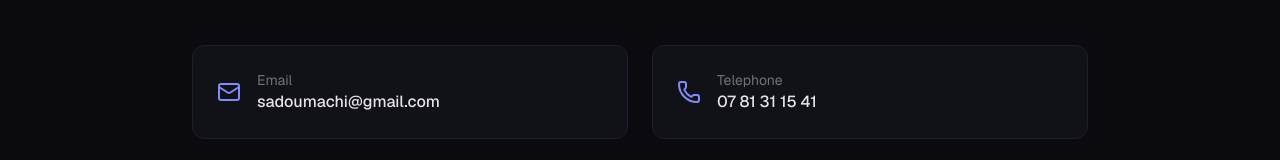
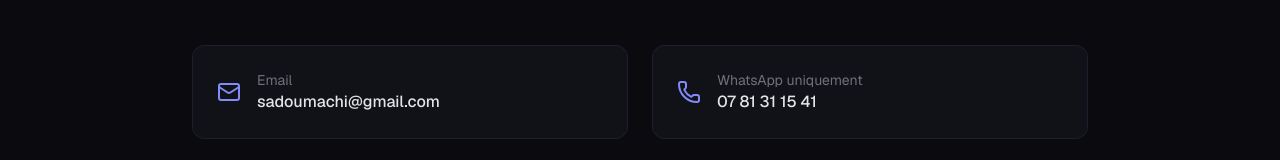
Before and after one commit to Gojobyte/portfolio-ia-saas, a Next.js app: page / in a window 1280 px wide. Shown: the part 5660-5820 px from the top of the page. Built offline with nearby package versions, Linux system fonts and the light colour scheme.

Commit message:
Contact: numero joignable uniquement sur WhatsApp avec lien wa.me

```diff
--- a/src/components/Contact.tsx
+++ b/src/components/Contact.tsx
@@ -44,12 +44,14 @@ export function Contact() {
           </a>
 
           <a
-            href="tel:+33781311541"
+            href="https://wa.me/33781311541"
+            target="_blank"
+            rel="noopener noreferrer"
             className="flex items-center gap-4 p-6 rounded-xl bg-card-bg border border-card-border hover:border-accent/40 transition-colors"
           >
             <Phone className="text-accent-light shrink-0" size={24} />
             <div>
-              <div className="text-sm text-muted">Telephone</div>
+              <div className="text-sm text-muted">WhatsApp uniquement</div>
               <div className="font-medium">07 81 31 15 41</div>
             </div>
           </a>
```
